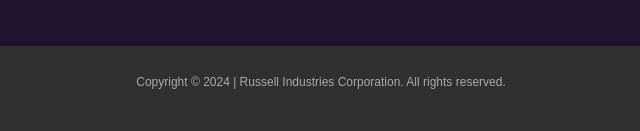
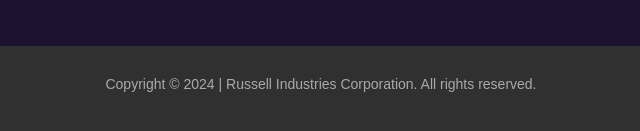
Before and after one commit to RussellIndustriesTobin/RussellIndustries, a website built with Vite: page support.html in a window 1280 px wide. Shown: the part 895-1026 px from the top of the page, 334-974 px from the left. Built offline with nearby package versions, Linux system fonts and the light colour scheme.

Commit message:
Add files via upload

```diff
--- a/companies.css
+++ b/companies.css
@@ -348,6 +348,7 @@
 #footer-text {
     padding-top: 30px;
      padding-left: 30px;
+       font-size: 14px;
      font-weight: normal;
      text-align: center;
     color: #aaaaaa;
--- a/index.css
+++ b/index.css
@@ -452,6 +452,7 @@
 
 #footer-text {
     padding-top: 30px;
+      font-size: 14px;
      padding-left: 30px;
      font-weight: normal;
      text-align: center;
--- a/support.css
+++ b/support.css
@@ -317,7 +317,7 @@
 
 #footer-text {
     padding-top: 30px;
-    font-size: 12px;
+    font-size: 14px;
      padding-left: 30px;
      font-weight: normal;
      text-align: center;
```
